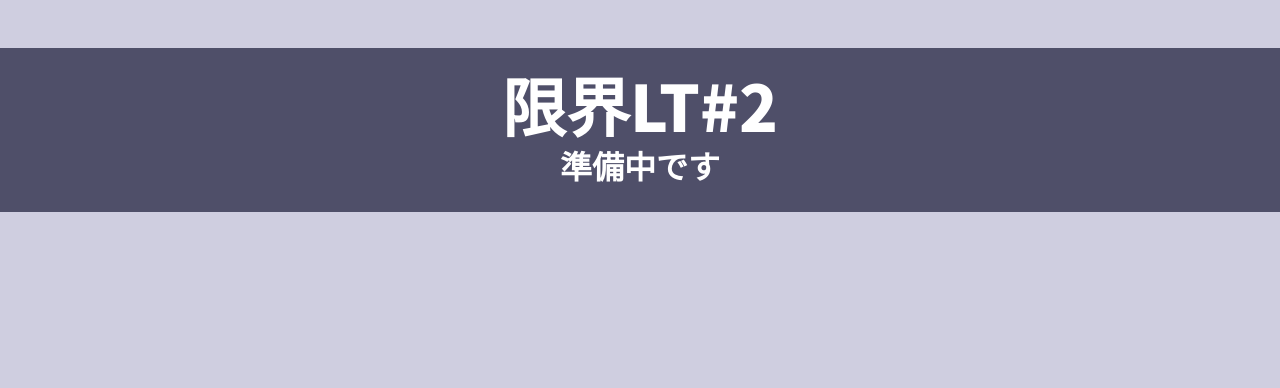
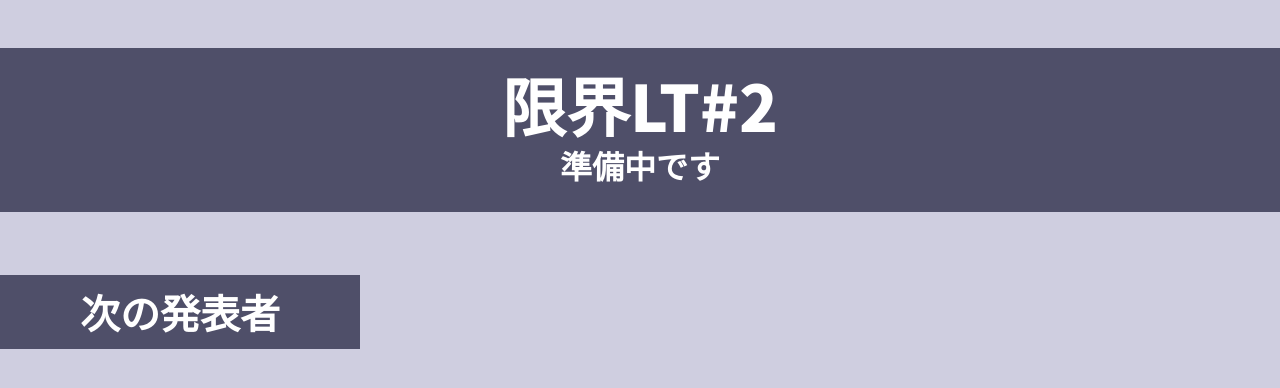
Before and after one commit to loxygenK/sugoi-lt-time-viewer, a React app: page / in a window 1280 px wide. Shown: the top 388 px of the page. Built offline with nearby package versions, Linux system fonts and the light colour scheme; the HTML template or start-up script is replaced by a standard one.

Commit message:
†追加† プレゼンの詳細表示用コンポーネント生やした

```diff
--- a/src/comps/LTTimeViewer.tsx
+++ b/src/comps/LTTimeViewer.tsx
@@ -2,6 +2,7 @@ import { LTData } from "../types/LTData";
 import React from "react";
 import styled from "styled-components";
 import { TitleBand } from "./TitleBand";
+import { PresentationInfo } from "./PresentationInfo";
 
 const LTTimeViewerRoot = styled.div`
   box-sizing: border-box;
@@ -17,6 +18,7 @@ export class LTTimeViewer extends React.Component<LTTimeViewerProps> {
     return (
       <LTTimeViewerRoot>
         <TitleBand title={this.props.ltData.title} subTitle={this.props.ltData.subTitle} />
+        <PresentationInfo presentation={this.props.ltData.detail} />
       </LTTimeViewerRoot>
     );
   }
--- /dev/null
+++ b/src/comps/PresentationInfo.tsx
@@ -0,0 +1,19 @@
+import * as React from "react";
+import { Presentation } from "../types/Presentation";
+import styled from "styled-components";
+import { Caption } from "./detail/Caption";
+
+const PresentationInfoRoot = styled.div`
+  font-family: "Noto Sans JP", sans-serif;
+  font-weight: 900;
+  padding: 5em 0;
+  color: #ffffff;
+`;
+
+export function PresentationInfo(props: { presentation: Presentation }): React.ReactElement {
+  return (
+    <PresentationInfoRoot>
+      <Caption caption={"次の発表者"} />
+    </PresentationInfoRoot>
+  );
+}
```
